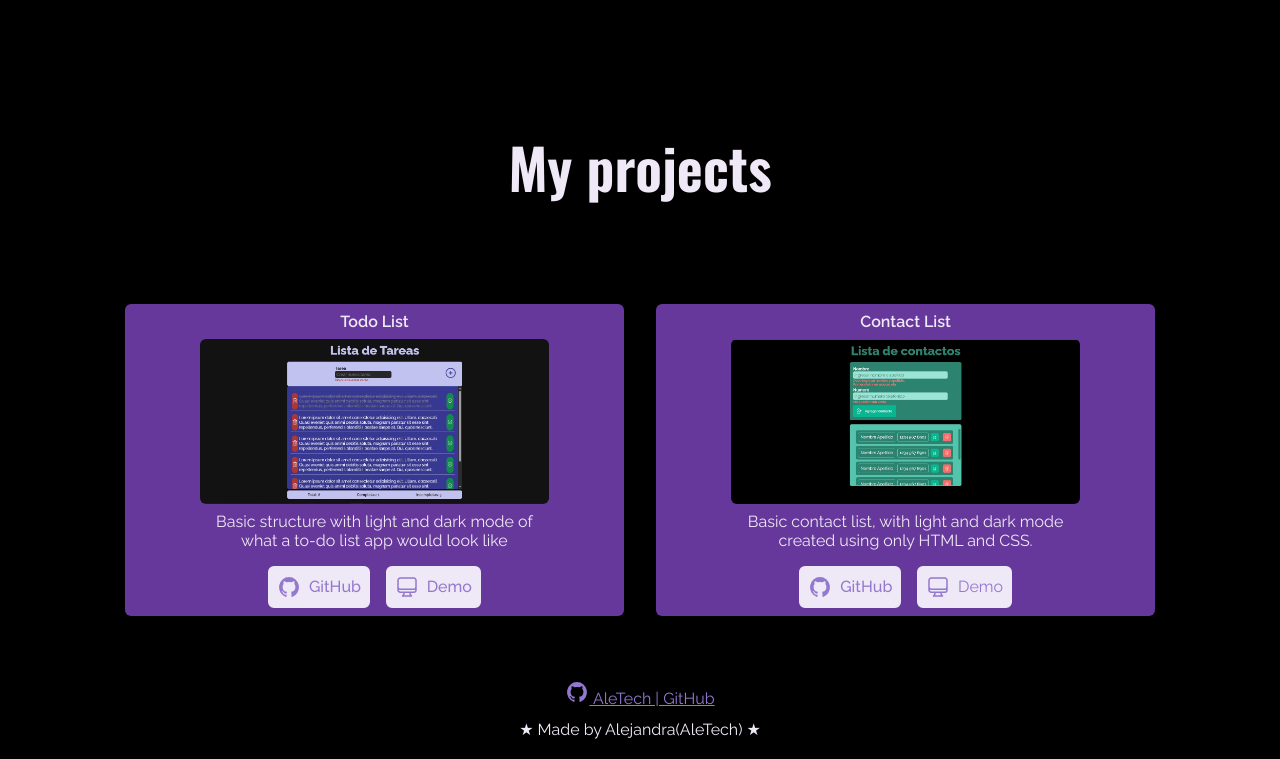
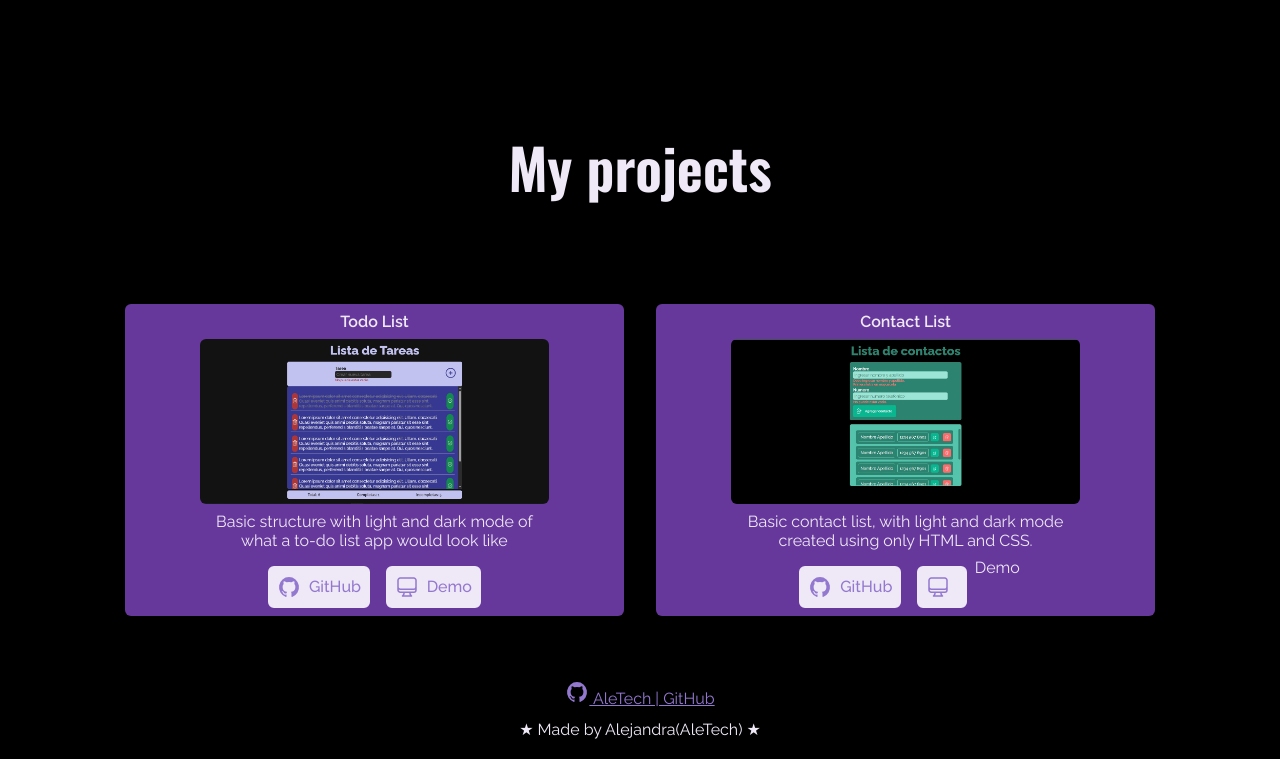
Before and after one commit to Ale-Pantoja/My-portafolio, a plain HTML site: page index.html in a window 1280 px wide. Shown: the part 1730-2489 px from the top of the page. Drawn offline with nearby package versions, Linux system fonts and the light colour scheme.

Commit message:
Update index.html

```diff
--- a/index.html
+++ b/index.html
@@ -112,7 +112,7 @@
                     <svg xmlns="http://www.w3.org/2000/svg" fill="none" viewBox="0 0 24 24" stroke-width="1.5" stroke="currentColor" class="projects-page-icon">
                         <path stroke-linecap="round" stroke-linejoin="round" d="M9 17.25v1.007a3 3 0 0 1-.879 2.122L7.5 21h9l-.621-.621A3 3 0 0 1 15 18.257V17.25m6-12V15a2.25 2.25 0 0 1-2.25 2.25H5.25A2.25 2.25 0 0 1 3 15V5.25m18 0A2.25 2.25 0 0 0 18.75 3H5.25A2.25 2.25 0 0 0 3 5.25m18 0V12a2.25 2.25 0 0 1-2.25 2.25H5.25A2.25 2.25 0 0 1 3 12V5.25" />
                     </svg>
-                     <p>Demo</p>
+                     <a>Demo</a>
                 </a>
                 </div>
 
```
